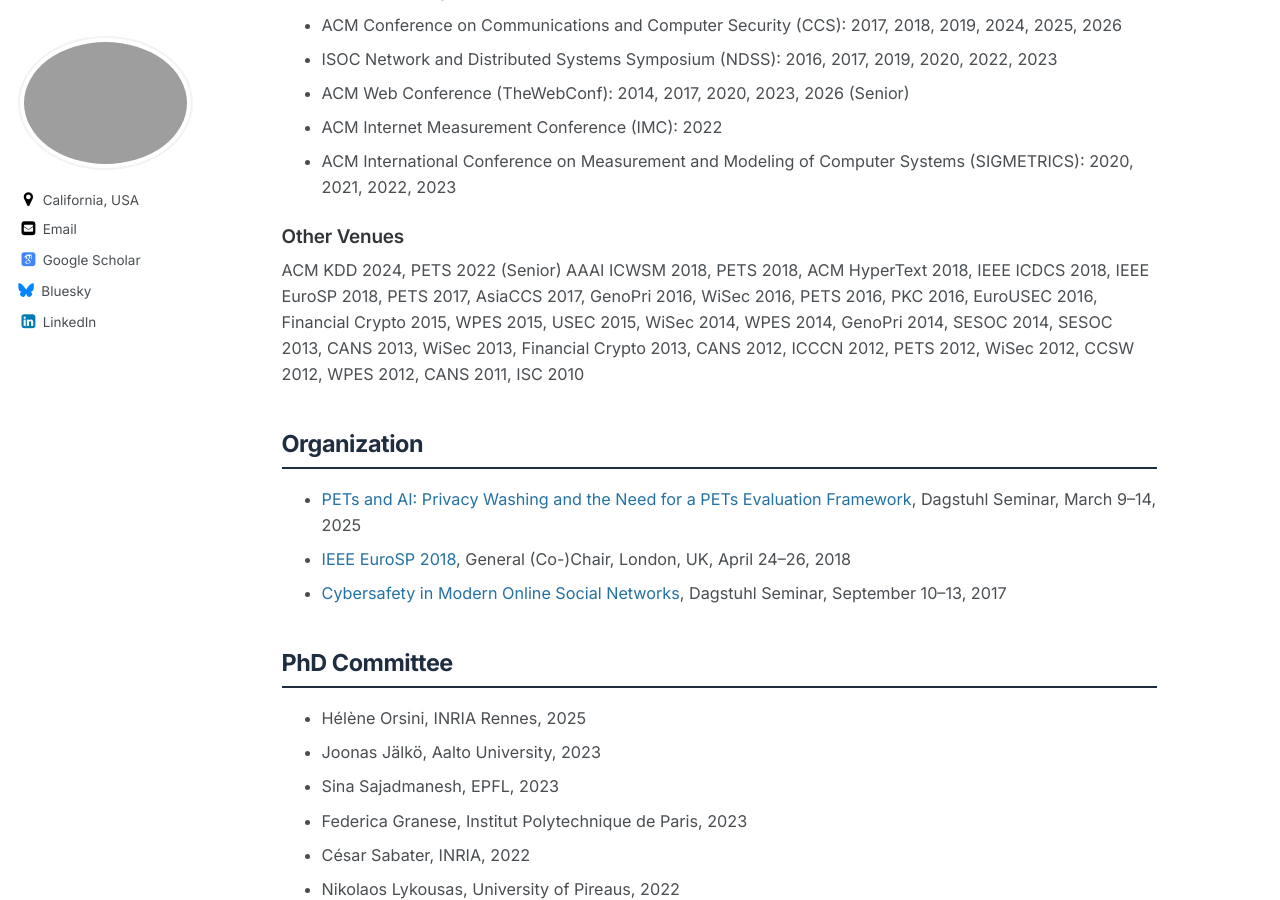
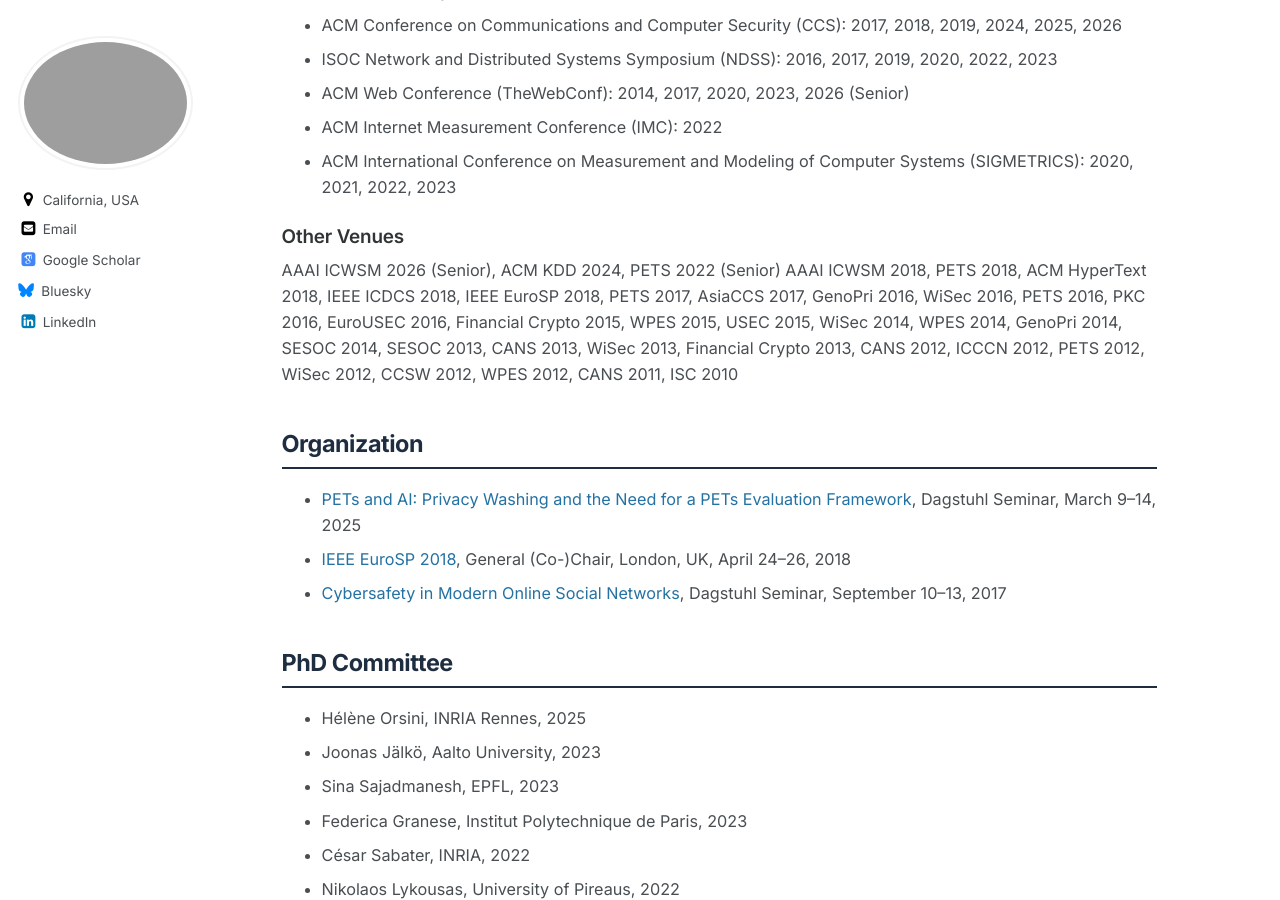
Before and after one commit to emidec/emidec.github.io, a Jekyll site: the page built from _pages/service.md, in a window 1280 px wide and 900 px high, scrolled down 1080 px. Built offline with Jekyll 4.4.1, drawn with Linux system fonts in a browser that asks for light colours; some web fonts are replaced; a script bundle is joined from its source files by our own code; library files that are not in the unit come from our copies.

Commit message:
Add ICWSM 2026 Senior PC to service page
Co-Authored-By: Claude Sonnet 4.6 <noreply@anthropic.com>

```diff
--- a/_pages/service.md
+++ b/_pages/service.md
@@ -43,7 +43,7 @@ title: Service
 
 
 ### Other Venues
-ACM KDD 2024, PETS 2022 (Senior) AAAI ICWSM 2018, PETS 2018, ACM HyperText 2018, IEEE ICDCS 2018, IEEE EuroSP 2018, PETS 2017, AsiaCCS 2017, GenoPri 2016, WiSec 2016, PETS 2016, PKC 2016, EuroUSEC 2016, Financial Crypto 2015, WPES 2015, USEC 2015, WiSec 2014, WPES 2014, GenoPri 2014, SESOC 2014, SESOC 2013, CANS 2013, WiSec 2013, Financial Crypto 2013, CANS 2012, ICCCN 2012, PETS 2012, WiSec 2012, CCSW 2012, WPES 2012, CANS 2011, ISC 2010
+AAAI ICWSM 2026 (Senior), ACM KDD 2024, PETS 2022 (Senior) AAAI ICWSM 2018, PETS 2018, ACM HyperText 2018, IEEE ICDCS 2018, IEEE EuroSP 2018, PETS 2017, AsiaCCS 2017, GenoPri 2016, WiSec 2016, PETS 2016, PKC 2016, EuroUSEC 2016, Financial Crypto 2015, WPES 2015, USEC 2015, WiSec 2014, WPES 2014, GenoPri 2014, SESOC 2014, SESOC 2013, CANS 2013, WiSec 2013, Financial Crypto 2013, CANS 2012, ICCCN 2012, PETS 2012, WiSec 2012, CCSW 2012, WPES 2012, CANS 2011, ISC 2010
 
 
 ## Organization
```
